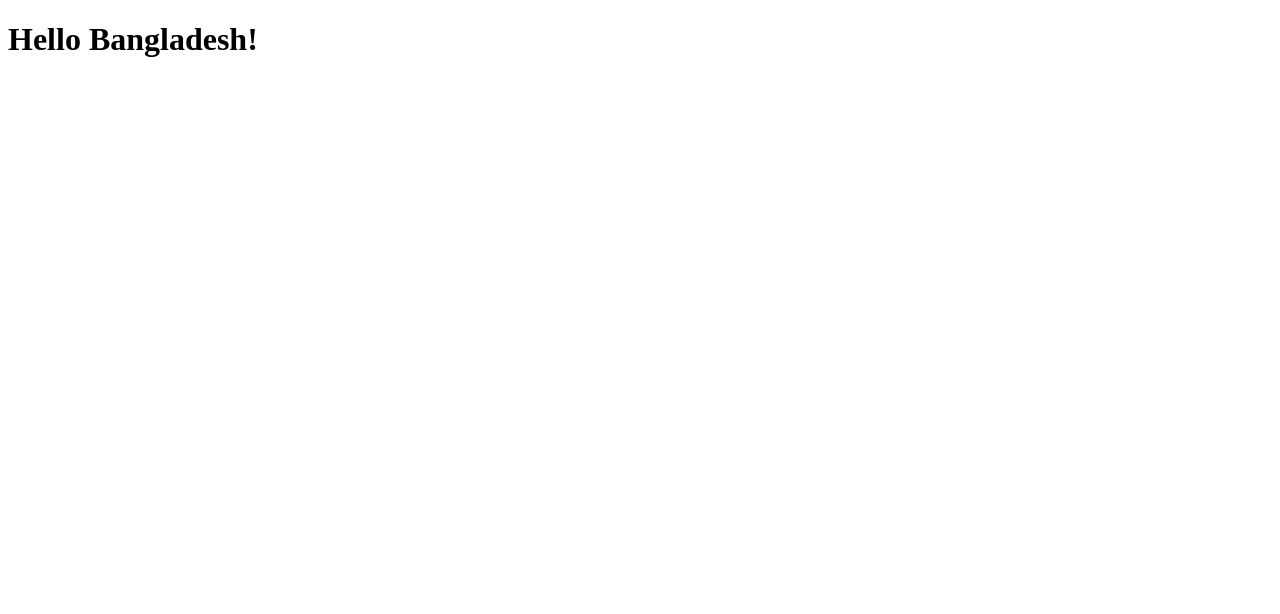
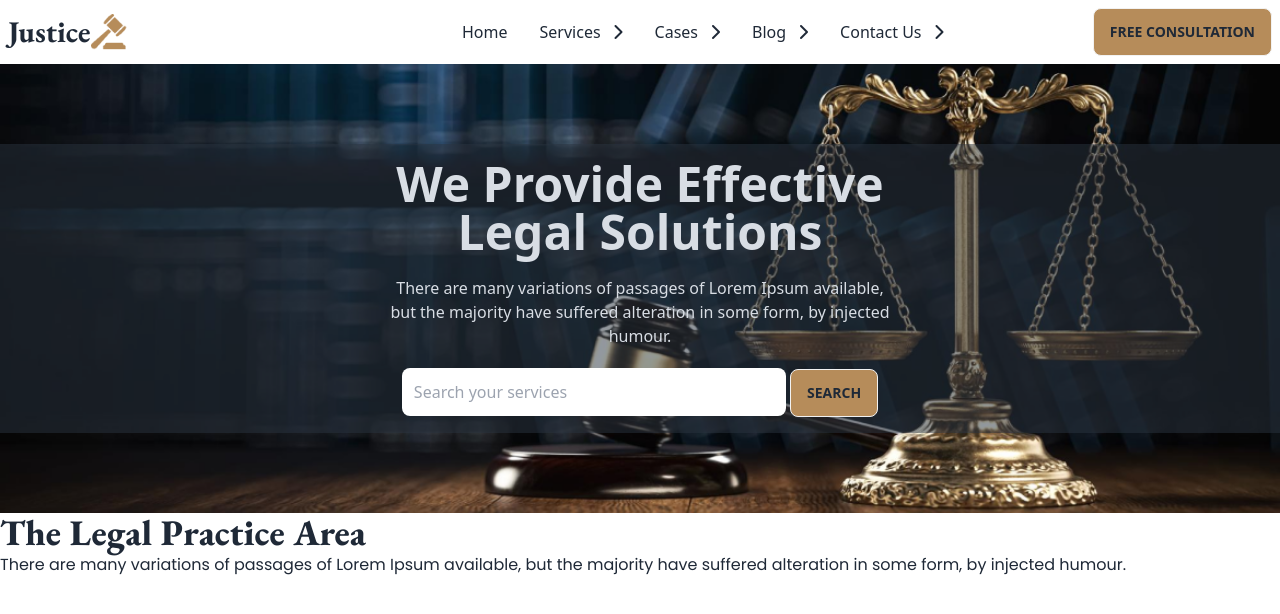
Before and after one commit to LordShiva88/Legal-Soluatons, a plain HTML site: page index.html in a window 1280 px wide. Drawn offline with nearby package versions, Linux system fonts and the light colour scheme.

Commit message:
added banner section

```diff
--- a/index.html
+++ b/index.html
@@ -1,12 +1,110 @@
 <!DOCTYPE html>
 <html lang="en">
-<head>
-    <meta charset="UTF-8">
-    <meta name="viewport" content="width=device-width, initial-scale=1.0">
+  <head>
+    <meta charset="UTF-8" />
+    <meta name="viewport" content="width=device-width, initial-scale=1.0" />
     <title>Legal-Solutions</title>
 
-</head>
-<body>
-    <h1>Hello Bangladesh!</h1>
-</body>
+    <!-- link into font family  -->
+    <link rel="preconnect" href="https://fonts.googleapis.com" />
+    <link rel="preconnect" href="https://fonts.gstatic.com" crossorigin />
+    <link
+      href="https://fonts.googleapis.com/css2?family=EB+Garamond:ital,wght@0,400;0,700;0,800;1,500&family=Poppins:ital,wght@0,400;0,600;0,700;0,800;1,500&display=swap"
+      rel="stylesheet"
+    />
+    <!-- font awesome link  -->
+    <link
+      rel="stylesheet"
+      href="https://cdnjs.cloudflare.com/ajax/libs/font-awesome/6.4.0/css/all.min.css"
+    />
+    <!-- tailwind link -->
+    <link
+      href="https://cdn.jsdelivr.net/npm/daisyui@3.4.0/dist/full.css"
+      rel="stylesheet"
+      type="text/css"
+    />
+    <script src="https://cdn.tailwindcss.com"></script>
+    <script>
+      tailwind.config = {
+        theme: {
+          extend: {
+            colors: {
+              'coffee':'#B68C5A',
+            },
+          },
+        },
+      };
+    </script>
+    <style>
+      .poppins {
+        font-family: 'Poppins', sans-serif;
+      }
+      .garamond{
+        font-family: 'EB Garamond', serif;
+    }
+    </style>
+  </head>
+  <body class="max-w-screen-xl mx-auto px-5 lg:px-0">
+    <header>
+        <!-- nav section -->
+        <div class="navbar bg-base-100">
+            <div class="flex">
+                <div><h2 class="text-3xl font-bold garamond">Justice</h2></div>
+                <img src="./images/logo.png" alt="">
+
+            </div>
+            <div class="navbar-start">
+              <div class="dropdown">
+                <label tabindex="0" class="btn btn-ghost lg:hidden">
+                  <svg xmlns="http://www.w3.org/2000/svg" class="h-5 w-5" fill="none" viewBox="0 0 24 24" stroke="currentColor"><path stroke-linecap="round" stroke-linejoin="round" stroke-width="2" d="M4 6h16M4 12h8m-8 6h16" /></svg>
+                </label>
+                <ul tabindex="0" class="menu menu-sm dropdown-content mt-3 z-[1] p-2 shadow bg-base-100 rounded-box w-52">
+                    <li><a>Home</a></li>
+                    <li><a>Services</a></li>
+                    <li><a>Cases</a></li>
+                    <li><a>Blog</a></li>
+                    <li><a>Contact Us</a></li>
+                </ul>
+              </div>
+
+            </div>
+
+            <div class="navbar-center hidden lg:flex">
+                <ul tabindex="0" class="flex gap-8">
+                  <li><a>Home</a></li>
+                  <li><a>Services<i class="fa-solid fa-chevron-right ml-3"></i></a></li>
+                  <li><a>Cases<i class="fa-solid fa-chevron-right ml-3"></i></a></li>
+                  <li><a>Blog<i class="fa-solid fa-chevron-right ml-3"></i></a></li>
+                  <li><a>Contact Us<i class="fa-solid fa-chevron-right ml-3"></i></a></li>
+                </ul>
+            </div>
+            <div class="navbar-end">
+              <a class="btn bg-coffee">Free Consultation</a>
+            </div>
+          </div>
+        </nav>
+        <!-- banner section -->
+        <div class="hero py-20 bg-opacity-60" style="background-image: url('./images/banner.png');">
+            <div class="hero-overlay "></div>
+            <div class="hero-content text-center text-neutral-content">
+              <div class="">
+                <h1 class="mb-5 text-5xl font-bold">We Provide Effective <br> Legal Solutions</h1>
+                <p class="mb-5 max-w-lg">There are many variations of passages of Lorem Ipsum available, but the majority have suffered alteration in some form, by injected humour.</p>
+                <input type="search" placeholder="Search your services" class="outline-none p-3 rounded-lg w-auto lg:w-96">
+                <button class="btn bg-coffee">search</button>
+              </div>
+            </div>
+          </div>
+    </header>
+    <main>
+        <!-- Practice section -->
+        <section>
+            <h2 class="text-4xl garamond font-extrabold">The Legal Practice Area</h2>
+            <p class="poppins">There are many variations of passages of Lorem Ipsum available, but the majority have suffered alteration in some form, by injected humour.</p>
+        </section>
+    </main>
+    <footer>
+
+    </footer>
+  </body>
 </html>
--- /dev/null
+++ b/tailwind.config.js
@@ -0,0 +1,8 @@
+/** @type {import('tailwindcss').Config} */
+module.exports = {
+    content: ["./src/**/*.{html,js}"],
+    theme: {
+      extend: {},
+    },
+    plugins: [],
+  }
```
